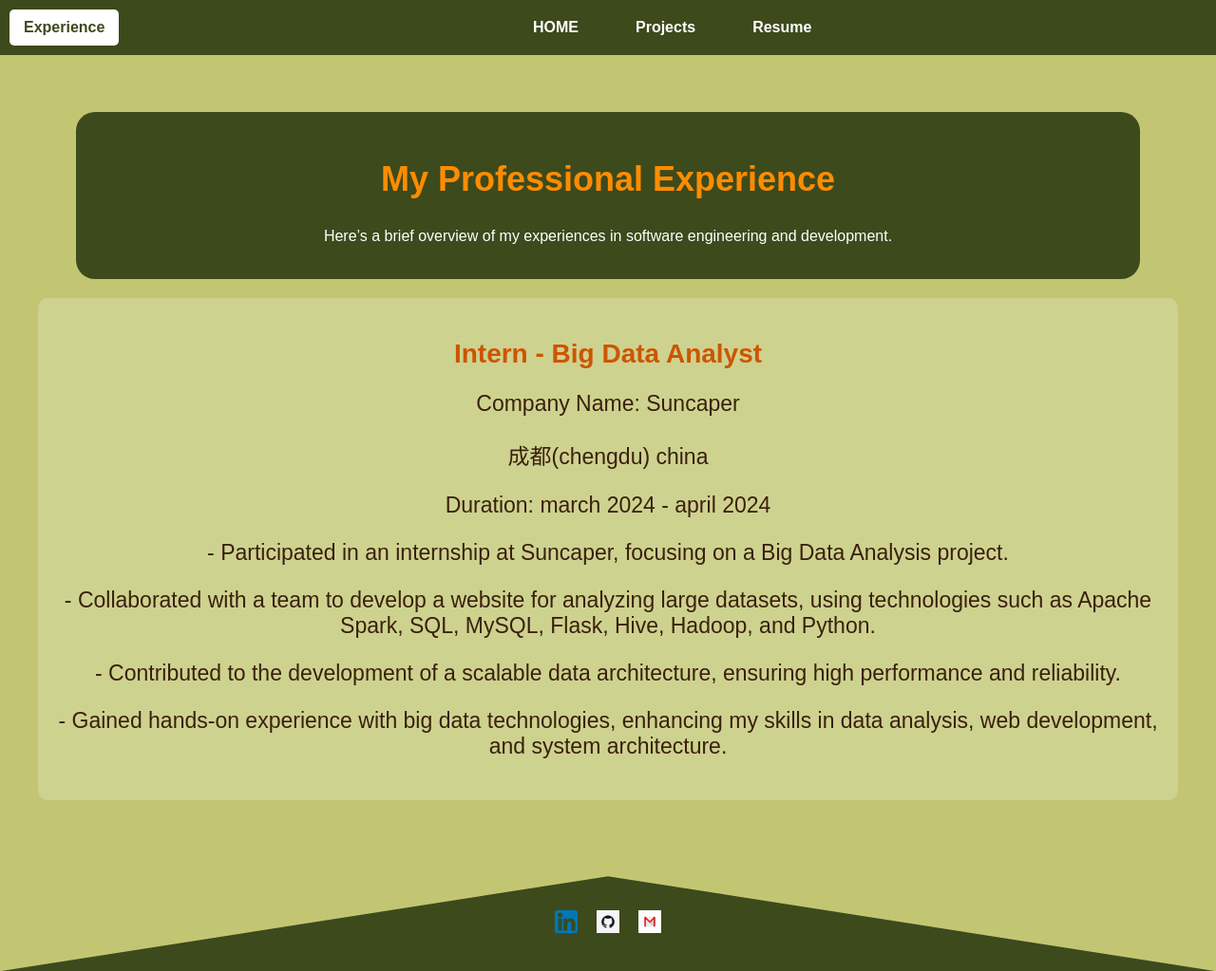
After one commit to buyakawo/portfolio, a Flask app: page /experience in a window 1280 px wide. The commit adds this page. Shown: the whole page at 95% size. Run offline with Flask 3, Linux system fonts and the light colour scheme; some web fonts are replaced.

Commit message:
experience page

```diff
--- a/app.py
+++ b/app.py
@@ -6,7 +6,9 @@ app = Flask(__name__)
 def home():
     return render_template('home.html')
 
-
+@app.route('/experience')
+def exp():
+    return render_template('experience.html')
 
 
 
--- a/static/css/style.css
+++ b/static/css/style.css
@@ -8,10 +8,11 @@ body {
     color: #fff;
     position: relative;
     overflow-x: hidden;
-    height: 100vh;
+    min-height: 100vh;
     display: flex;
     flex-direction: column; /* Arrange body content vertically */
     align-items: center;
+    justify-content: space-between;
 }
 
 header {
@@ -57,6 +58,63 @@ header nav ul li a.home-link {
     border-radius: 5px;
 }
 
+/* Specific styles for the Experience page */
+.experience-header {
+    width: 100%;
+    background-color: #3d4a1c; /* Dark background for the header */
+    text-align: center;
+    padding: 10px 0;
+    position: relative;
+    z-index: 10;
+}
+
+.experience-header nav ul {
+    list-style: none;
+    padding: 0;
+    margin: 0;
+    display: flex;
+    justify-content: space-between; /* Space out "Experience" and other links */
+    align-items: center;
+    width: 100%;
+}
+
+.experience-header nav ul .center-links {
+    display: flex;
+    justify-content: center;
+    flex: 1;
+}
+
+.experience-header nav ul li {
+    margin: 0 10px;
+}
+
+.experience-header nav ul li a {
+    text-decoration: none;
+    color: #fff;
+    font-weight: bold;
+    padding: 10px 15px;
+    display: inline-block;
+}
+
+.experience-header .experience-link a {
+    background-color: #fff;
+    color: #3d4a1c;
+    border-radius: 5px;
+    padding: 10px 15px;
+}
+
+.experience-header .center-links li {
+    margin: 0 15px;
+}
+
+/* Remove rectangle background from HOME link in the Experience page */
+.experience-header .home-link {
+    background-color: transparent; /* Remove the background */
+    color: #fff; /* Set text color to match the rest */
+    border: none; /* Remove any border */
+}
+
+/* General content styling */
 .content {
     display: flex;
     justify-content: center;
@@ -83,7 +141,6 @@ header nav ul li a.home-link {
     z-index: 1;
     min-height: 400px;
 }
-
 
 .intro-text {
     flex: 1;
@@ -113,7 +170,6 @@ header nav ul li a.home-link {
     line-height: 1.6;
     margin-left: 30px;
 }
-
 
 .links a {
     display: block;
@@ -156,6 +212,8 @@ footer {
     position: absolute;
     bottom: 0;
     width: 100%;
+    flex-shrink: 0;
+    position: relative;
 }
 
 .footer-triangle {
@@ -186,3 +244,47 @@ footer .social-media li a img {
     width: 24px;
     height: 24px;
 }
+
+
+
+
+/* Styles for Experience page content */
+
+.experience-intro {
+    background-color: #3d4a1c;
+    text-align: center;
+    padding: 20px;
+    border-radius: 20px; /* Add rounded corners */
+    margin: 20px auto; /* Center it and give it some margin */
+    max-width: 90%; /* Optional: Control the width of the box */
+}
+
+.experience-content {
+    padding: 40px;
+    max-width: 1200px;
+    margin: 0 auto;
+    text-align: center;
+    position: relative;
+}
+
+.experience-content h1 {
+    font-size: 36px;
+    color: #FF8C00; /* Dark orange color */
+}
+
+.experience-section {
+    margin: 20px 0;
+    background-color: rgba(255, 255, 255, 0.2);
+    padding: 20px;
+    border-radius: 10px;
+}
+
+.experience-section h2 {
+    font-size: 28px;
+    color: #CC5500;
+}
+
+.experience-section p {
+    font-size: 23px;
+    color: #3a200d;
+}
--- /dev/null
+++ b/templates/experience.html
@@ -0,0 +1,55 @@
+<!DOCTYPE html>
+<html lang="en">
+<head>
+    <meta charset="UTF-8">
+    <meta name="viewport" content="width=device-width, initial-scale=1.0">
+    <title>My Experience</title>
+    <link rel="stylesheet" href="{{ url_for('static', filename='css/style.css') }}">
+</head>
+<body>
+    <header class="experience-header">
+        <nav>
+            <ul>
+                <li class="experience-link"><a href="{{ url_for('exp') }}">Experience</a></li>
+                <div class="center-links">
+                    <li><a href="{{ url_for('home') }}" class="home-link">HOME</a></li>
+                    <li><a href="#">Projects</a></li>
+                    <li><a href="#">Resume</a></li>
+                </div>
+            </ul>
+        </nav>
+    </header>
+
+    <section class="experience-content">
+        <div class="experience-intro">
+            <h1>My Professional Experience</h1>
+            <p>Here’s a brief overview of my experiences in software engineering and development.</p>
+        </div>
+
+        <!-- Add your experiences here -->
+        <div class="experience-section">
+            <h2>Intern - Big Data Analyst</h2>
+            <p>Company Name: Suncaper</p>
+            <p>成都(chengdu) china</p>
+            <p>Duration: march 2024 - april 2024</p>
+            <p> - Participated in an internship at Suncaper, focusing on a Big Data Analysis project.</p>
+            <p>    - Collaborated with a team to develop a website for analyzing large datasets, using technologies such as Apache Spark, SQL, MySQL, Flask, Hive, Hadoop, and Python.</p>
+            <p>  - Contributed to the development of a scalable data architecture, ensuring high performance and reliability.</p>
+            <p> - Gained hands-on experience with big data technologies, enhancing my skills in data analysis, web development, and system architecture.</p>
+        </div>
+
+
+        <!-- Add more experience sections as needed -->
+    </section>
+
+    <footer>
+        <div class="footer-triangle">
+            <ul class="social-media">
+                <li><a href="https://www.linkedin.com/in/wissal-el-amoury-138944254/"><img src="{{ url_for('static', filename='icons/Linkedln.png') }}" alt="Linkedln"></a></li>
+                <li><a href="https://github.com/buyakawo"><img src="{{ url_for('static', filename='icons/github.png') }}" alt="GitHub"></a></li>
+                <li><a href="mailto:wissalelamoury@gmail.com"><img src="{{ url_for('static', filename='icons/email.png') }}" alt="Email"></a></li>
+            </ul>
+        </div>
+    </footer>
+</body>
+</html>
--- a/templates/home.html
+++ b/templates/home.html
@@ -11,9 +11,8 @@
     <header>
         <nav>
             <ul>
-                <li><a href="#" class="home-link">HOME</a></li>
-                <div class="center-links">
-                    <li><a href="#">Experience</a></li>
+                    <li><a href="{{ url_for('home') }}" class="home-link">HOME</a></li>                <div class="center-links">
+                    <li><a href="{{ url_for('exp') }}">Experience</a></li>
                     <li><a href="#">Projects</a></li>
                     <li><a href="#">Resume</a></li>
                 </div>
```
